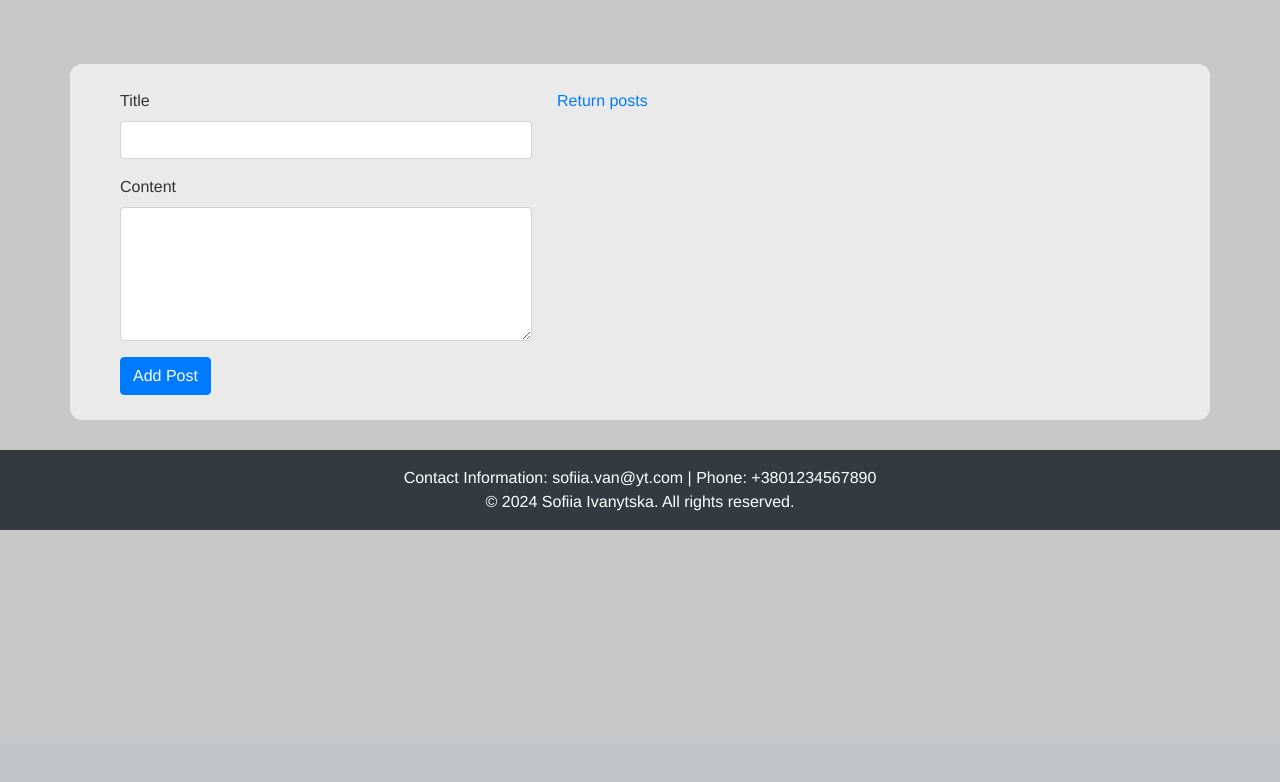
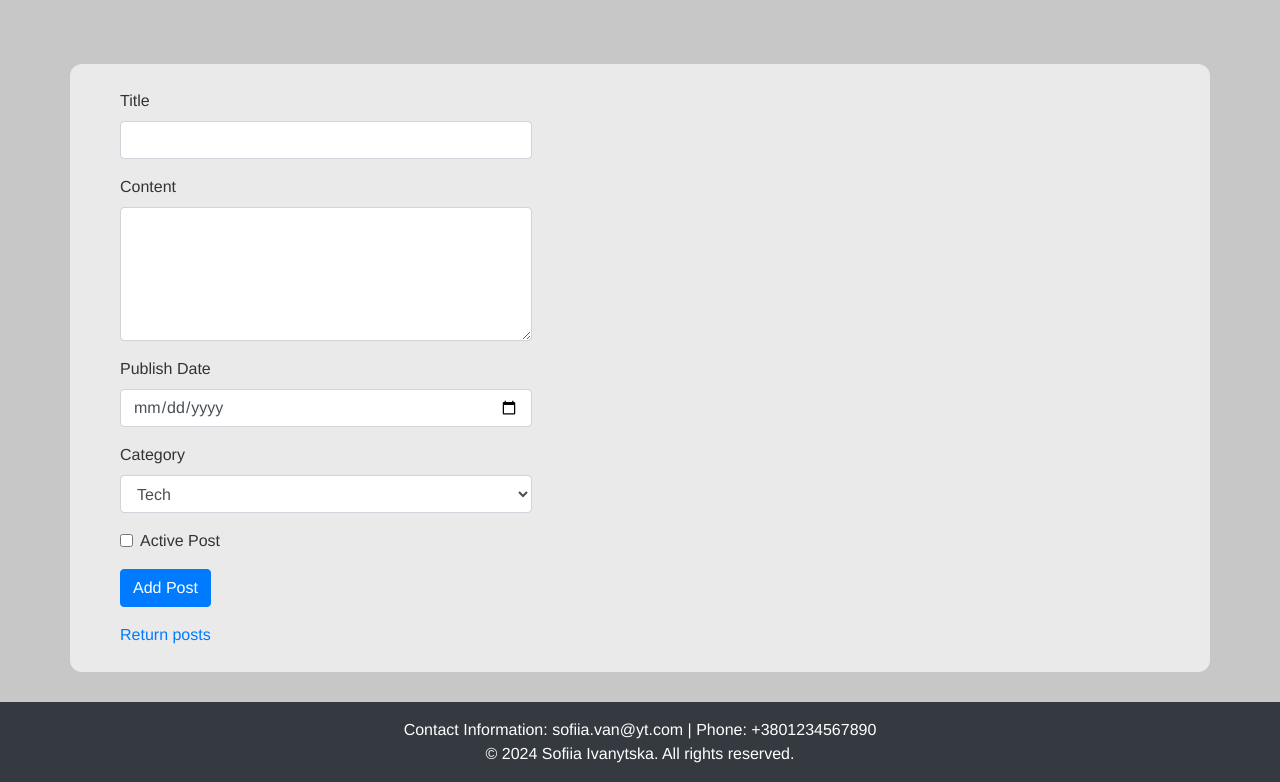
Before and after one commit to 1vanytska/flask-app-lab, a Flask app: page /post/add_post in a window 1280 px wide. Shown: the part 56-838 px from the top of the page. Before the commit the page ends 586 px from the top, so only its background shows below. Run offline with Flask 3, Linux system fonts and the light colour scheme; some libraries are stand-ins or nearby versions.

Commit message:
Task 9-10 - Update form

```diff
--- a/app/posts/forms.py
+++ b/app/posts/forms.py
@@ -1,8 +1,15 @@
 from flask_wtf import FlaskForm
-from wtforms import StringField, TextAreaField, SubmitField
+from wtforms import BooleanField, DateField, SelectField, StringField, TextAreaField, SubmitField
 from wtforms.validators import DataRequired, Length
+
+CATEGORIES = [('tech', 'Tech'), ('science', 'Science'), ('lifestyle', 'Lifestyle')]
 
 class PostForm(FlaskForm):
     title = StringField("Title", validators=[DataRequired(), Length(min=2)])
     content = TextAreaField("Content", render_kw={"rows": 5, "cols": 40}, validators=[DataRequired()])
+    is_active = BooleanField('Active Post')
+    publish_date = DateField('Publish Date',
+                             format='%Y-%m-%d', validators=[DataRequired()])
+    category = SelectField('Category',
+                           choices=CATEGORIES, validators=[DataRequired()])
     submit =SubmitField("Add Post")
--- a/app/posts/templates/posts/add_post.html
+++ b/app/posts/templates/posts/add_post.html
@@ -8,14 +8,23 @@
         {{ form.hidden_tag() }}
 
         {% from 'form_macros.html' import render_field %}
-        {{ render_field(form.title) }}
-        {{ render_field(form.content) }}
 
-        {{ form.submit(class="btn btn-primary") }}
+            {{ render_field(form.title) }}
+            {{ render_field(form.content) }}
+            {{ render_field(form.publish_date) }}
+            {{ render_field(form.category) }}
 
+        <div class="form-group form-check">
+            {{ form.is_active(class="form-check-input") }}
+            {{ form.is_active.label(class="form-check-label") }}
+        </div>
+
+        <div class="form-group">
+            {{ form.submit(class="btn btn-primary") }}
+        </div>
+
+        <a href="{{ url_for('posts.get_posts') }}">Return posts</a>
 
     </form>
 
-    <a href="{{ url_for('posts.get_posts') }}">Return posts</a>
-
 {% endblock %}
```
